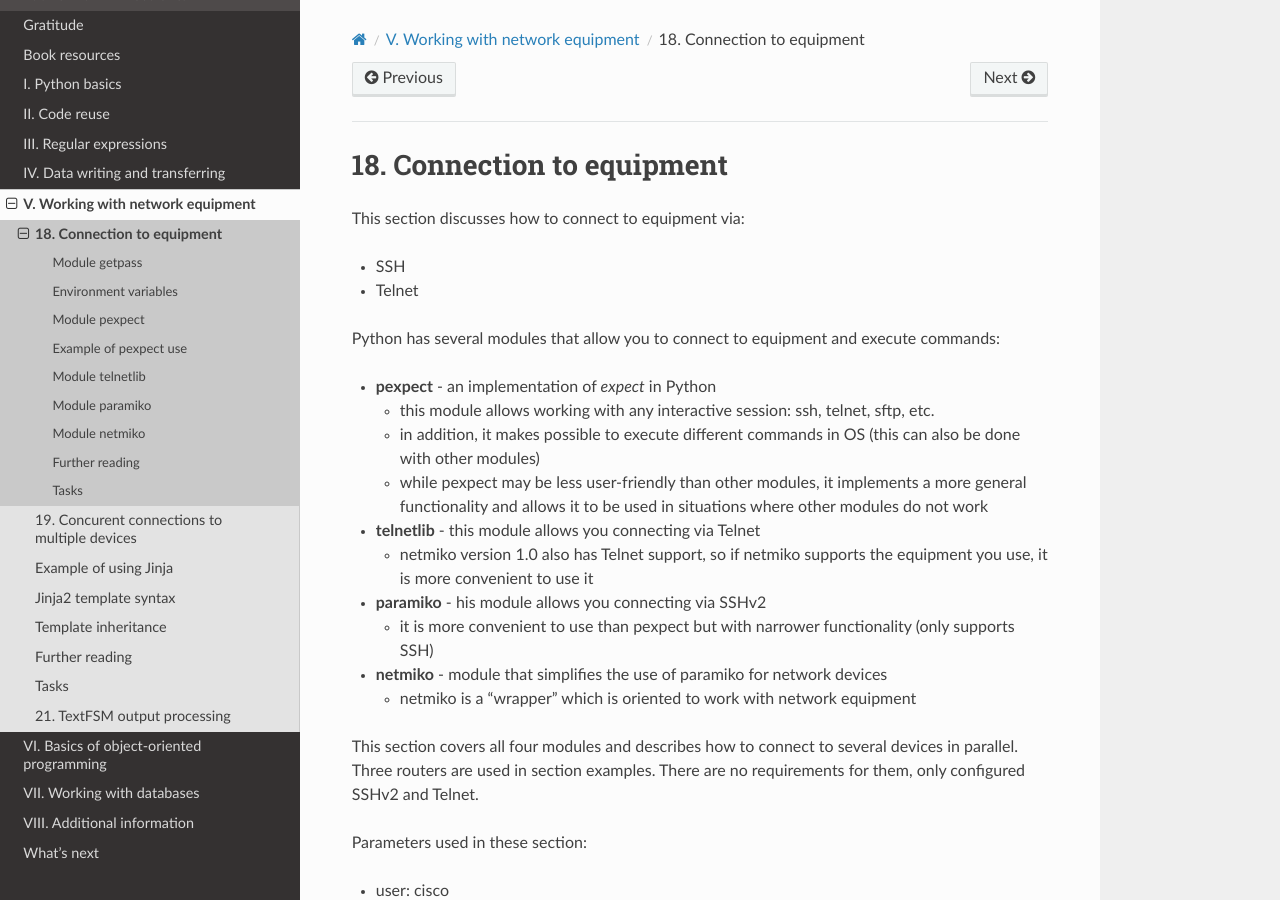
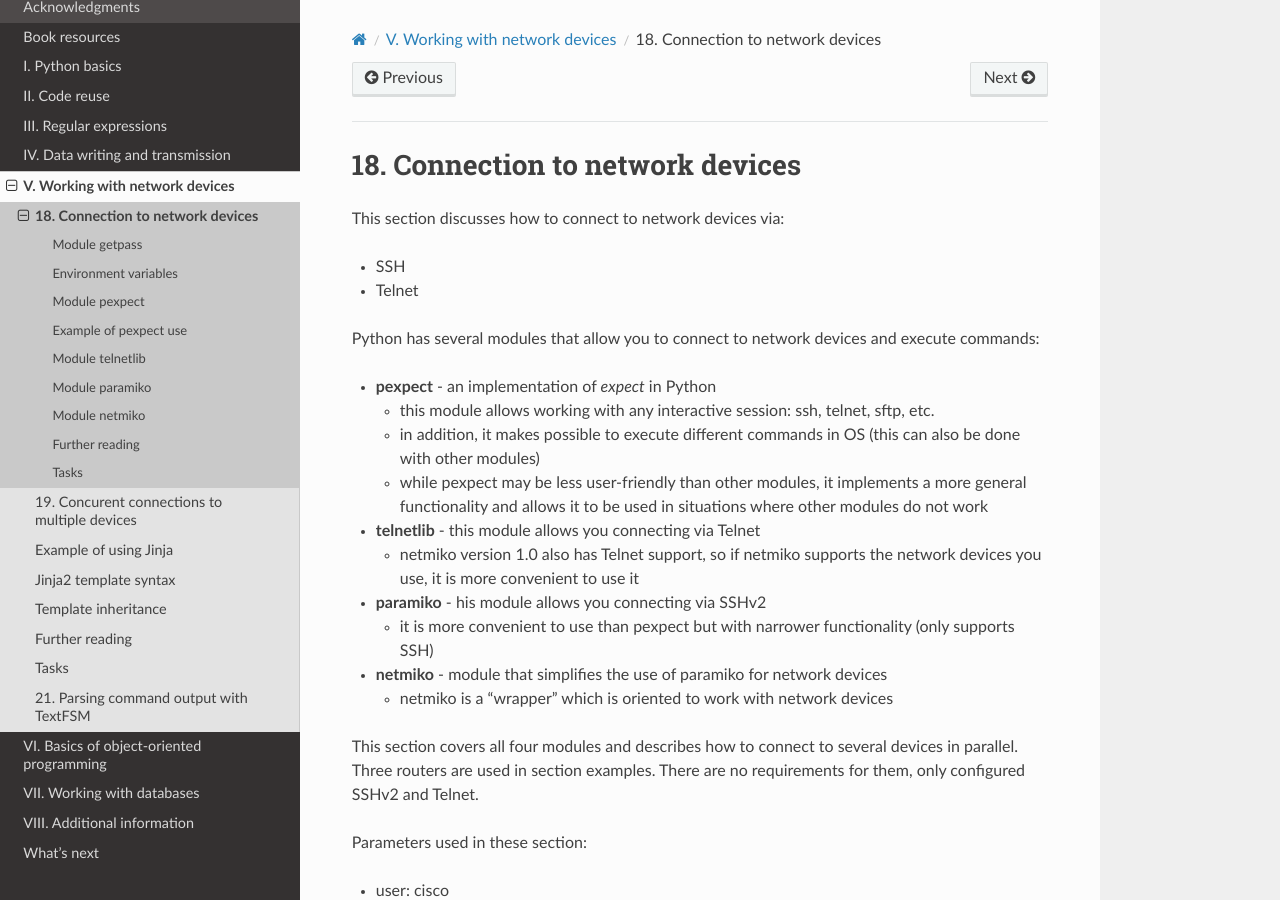
Before and after one commit to natenka/pyneng-book-en, a Sphinx documentation site: the page built from docs/source/book/18_ssh_telnet/index.rst, in a window 1280 px wide and 900 px high. Built offline with Sphinx 7.4.7 and the Read the Docs theme 2.0.0, drawn with Linux system fonts in a browser that asks for light colours; pages that are not in the unit, such as notebooks, are missing from menus; some of the changed text lies outside the part shown.

Commit message:
Small fixes for terms

```diff
--- a/docs/source/acknowledgments.rst
+++ b/docs/source/acknowledgments.rst
@@ -1,4 +1,4 @@
-Gratitude
+Acknowledgments
 -------------
 
 Thank you to all who expressed interest in the first announcement of the course - your interest confirmed that someone would need it.
--- a/docs/source/book/13_iterator_generator/index.rst
+++ b/docs/source/book/13_iterator_generator/index.rst
@@ -4,7 +4,7 @@
 
 .. _iterator_generator_index:
 
-13. Iterators, iterable objects and generators
+13. Iterators, iterable and generators
 ===============================================
 
 This section discusses:
--- a/docs/source/book/18_ssh_telnet/index.rst
+++ b/docs/source/book/18_ssh_telnet/index.rst
@@ -4,15 +4,15 @@
 
 .. _ssh_telnet_index:
 
-18. Connection to equipment
+18. Connection to network devices
 ==============================
 
-This section discusses how to connect to equipment via:
+This section discusses how to connect to network devices via:
 
 * SSH
 * Telnet
 
-Python has several modules that allow you to connect to equipment and execute commands:
+Python has several modules that allow you to connect to network devices and execute commands:
 
 * **pexpect** - an implementation of *expect* in Python
 
@@ -22,7 +22,7 @@ Python has several modules that allow you to connect to equipment and execute co
 
 * **telnetlib** - this module allows you connecting via Telnet
 
-  * netmiko version 1.0 also has Telnet support, so if netmiko supports the equipment you use, it is more convenient to use it
+  * netmiko version 1.0 also has Telnet support, so if netmiko supports the network devices you use, it is more convenient to use it
 
 * **paramiko** - his module allows you connecting via SSHv2
 
@@ -30,7 +30,7 @@ Python has several modules that allow you to connect to equipment and execute co
 
 * **netmiko** - module that simplifies the use of paramiko for network devices
 
-  * netmiko is a "wrapper" which is oriented to work with network equipment
+  * netmiko is a "wrapper" which is oriented to work with network devices
 
 This section covers all four modules and describes how to connect to several
 devices in parallel. Three routers are used in section examples. There are no
--- a/docs/source/book/21_textfsm/index.rst
+++ b/docs/source/book/21_textfsm/index.rst
@@ -4,10 +4,10 @@
 
 .. _textfsm_index:
 
-21. TextFSM output processing
+21. Parsing command output with TextFSM
 ===================================
 
-On equipment that does not support any software interface, the output of show commands is returned as a string. And although it’s partly structured, it’s still just a string. And it has to be processed in some way to get Python objects, like a dictionary or a list.
+On network devices that does not support any software interface, the output of show commands is returned as a string. And although it’s partly structured, it’s still just a string. And it has to be processed in some way to get Python objects, like a dictionary or a list.
 
 For example, it is possible to handle the output of a command line by line using regular expressions to obtain Python objects. But there is a more convenient option: TextFSM
 
--- a/docs/source/book/Part_IV.rst
+++ b/docs/source/book/Part_IV.rst
@@ -1,7 +1,7 @@
-IV. Data writing and transferring
+IV. Data writing and transmission
 ############################
 
-This part of the book covers data writing and transferring. Data can be, for example:
+This part of the book covers data writing and transmission. Data can be, for example:
 
 -  command output
 -  processed output of commands as dictionary, list or similar
--- a/docs/source/book/Part_V.rst
+++ b/docs/source/book/Part_V.rst
@@ -1,4 +1,4 @@
-V. Working with network equipment
+V. Working with network devices
 #################################
 
 In this part, the following topics are discussed:
```
